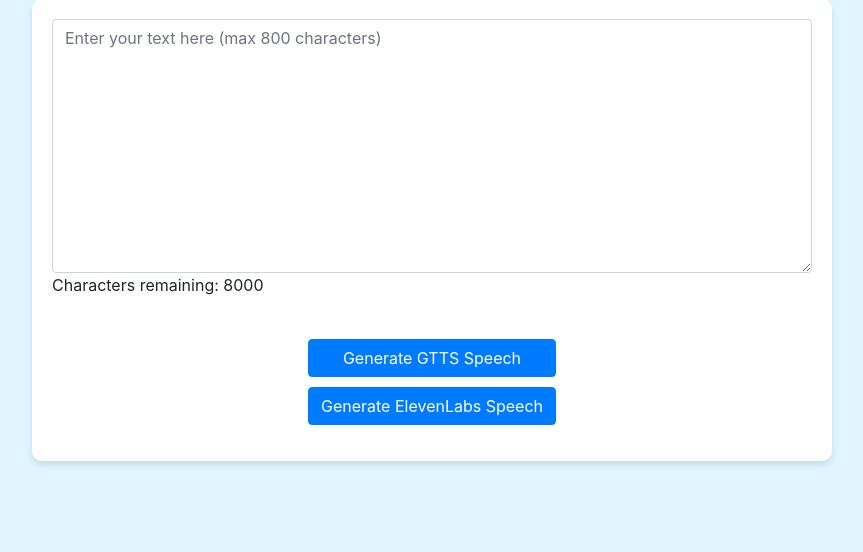
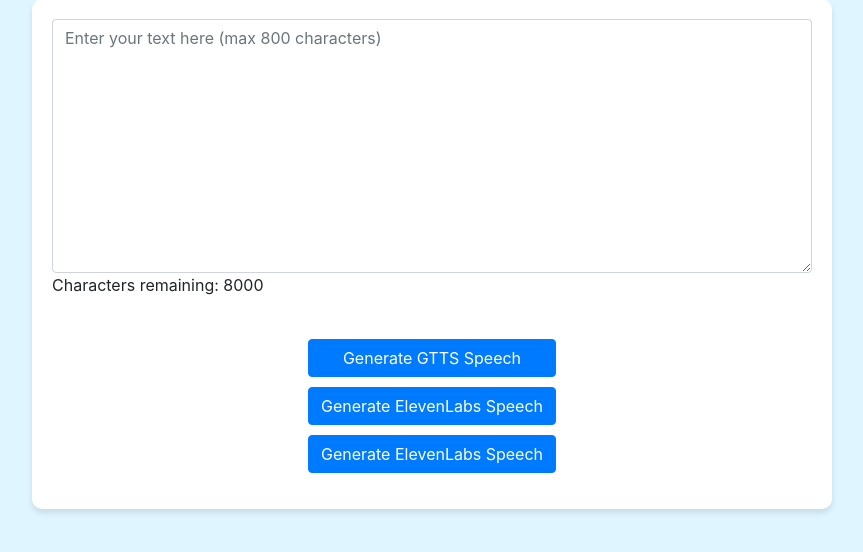
Before and after one commit to NabeelSohail-30/Text-To-Speech-Web-App, a Django app: page /converter/ in a window 1280 px wide. Shown: the part 216-768 px from the top of the page, without its empty margins (208-1071 px from the left). Run offline with Django 5.2, Linux system fonts and the light colour scheme; the visitor is signed in with stand-in values (Sample User, id 1); some libraries are stand-ins or nearby versions.

Commit message:
Add button for generating ElevenLabs speech in converter.html

```diff
--- a/speech_generation/templates/converter.html
+++ b/speech_generation/templates/converter.html
@@ -124,6 +124,16 @@
           >
             Generate ElevenLabs Speech
           </button>
+          <input
+            type="button"
+            value="Generate ElevenLabs Speech"
+            ,
+            class="btn btn-primary btn=block"
+            ,
+            style="margin-top: 10px"
+            ,
+            onclick="generateSpeechv2()"
+          />
         </div>
       </div>
       <div class="row">
```
